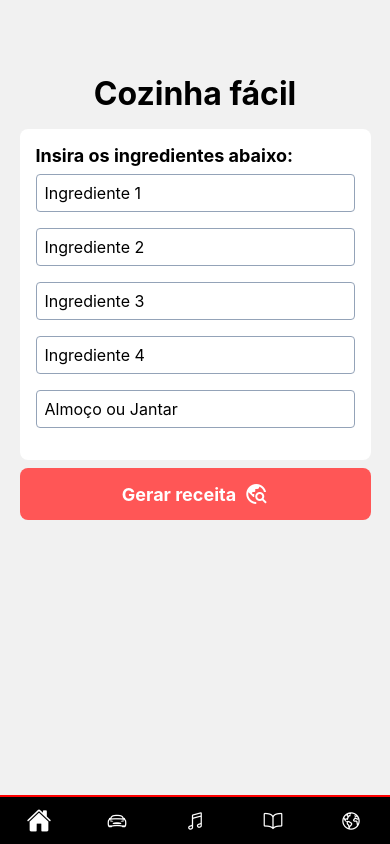
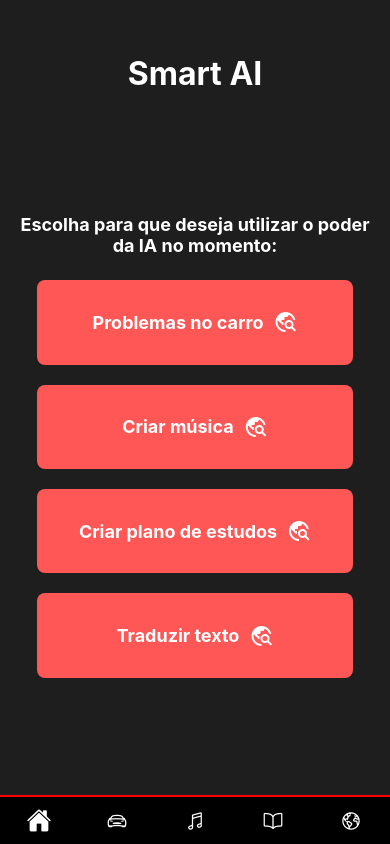
Before and after one commit to IIIgorMoura/test2-IA-integrada, a React Native app in the folder smartKitchen/: screen /home in a window 390 px wide. Built offline with nearby package versions, Linux system fonts and the light colour scheme.

Commit message:
base index buttons

```diff
--- a/smartKitchen/pages/Index.tsx
+++ b/smartKitchen/pages/Index.tsx
@@ -1,126 +1,40 @@
-import { StyleSheet, Text, View, TextInput, TouchableOpacity, Platform, StatusBar, ScrollView, ActivityIndicator, Alert, Keyboard } from 'react-native';
+import React from 'react';
+import { StyleSheet, Text, View, TouchableOpacity, Platform, StatusBar, Dimensions } from 'react-native';
 import { MaterialIcons } from '@expo/vector-icons';
-import { useState } from 'react';
 
-
-const alturaStatusBar = StatusBar.currentHeight
-const KEY_GPT = 'SUA_CHAVE';
+const alturaStatusBar = StatusBar.currentHeight;
+const alturaTela = Dimensions.get('window').height;
 
 export function Home() {
-
-  const [load, defLoad] = useState(false);
-  const [receita, defReceita] = useState("");
-
-  const [ingr1, defIngr1] = useState("");
-  const [ingr2, defIngr2] = useState("");
-  const [ingr3, defIngr3] = useState("");
-  const [ingr4, defIngr4] = useState("");
-  const [ocasiao, defOcasiao] = useState("");
-
-  async function gerarReceita() {
-    if (ingr1 === "" || ingr2 === "" || ingr3 === "" || ingr4 === "" || ocasiao === "") {
-      Alert.alert("Atenção", "Informe todos os ingredientes!", [{ text: "Beleza!" }])
-      return;
-    }
-    defReceita("");
-    defLoad(true);
-    Keyboard.dismiss();
-
-    const prompt = `Sugira uma receita para o ${ocasiao} usando os ingredientes: ${ingr1}, ${ingr2}, ${ingr3} e ${ingr4} e pesquise a receita no YouTube. Caso encontre, informe o link.`;
-
-
-
-    fetch("https://api.openai.com/v1/chat/completions", {
-      method: "POST",
-      headers: {
-        "Content-Type": "application/json",
-        Authorization: `Bearer ${KEY_GPT}`,
-      },
-      body: JSON.stringify({
-        model: "gpt-3.5-turbo",
-        messages: [
-          {
-            role: "user",
-            content: prompt,
-          },
-        ],
-        temperature: 0.2,
-        max_tokens: 500,
-        top_p: 1,
-      })
-    })
-
-    .then(response => response.json())
-    .then((data) => {
-      console.log(data.choices[0].message.content);
-      defReceita(data.choices[0].message.content)
-    })
-    .catch((error) => {
-      console.log(error);
-    })
-    .finally(() => {
-      defLoad(false);
-    })
-  }
-
   return (
     <View style={ESTILOS.container}>
       <StatusBar barStyle="dark-content" translucent={true} backgroundColor="#F1F1F1" />
-      <Text style={ESTILOS.header}>Cozinha fácil</Text>
-      <View style={ESTILOS.form}>
-        <Text style={ESTILOS.label}>Insira os ingredientes abaixo:</Text>
-        <TextInput
-          placeholder="Ingrediente 1"
-          style={ESTILOS.input}
-          value={ingr1}
-          onChangeText={(texto) => defIngr1(texto)}
-        />
-        <TextInput
-          placeholder="Ingrediente 2"
-          style={ESTILOS.input}
-          value={ingr2}
-          onChangeText={(texto) => defIngr2(texto)}
-        />
-        <TextInput
-          placeholder="Ingrediente 3"
-          style={ESTILOS.input}
-          value={ingr3}
-          onChangeText={(texto) => defIngr3(texto)}
-        />
-        <TextInput
-          placeholder="Ingrediente 4"
-          style={ESTILOS.input}
-          value={ingr4}
-          onChangeText={(texto) => defIngr4(texto)}
-        />
-        <TextInput
-          placeholder="Almoço ou Jantar"
-          style={ESTILOS.input}
-          value={ocasiao}
-          onChangeText={(texto) => defOcasiao(texto)}
-        />
+      <Text style={ESTILOS.header}>Smart AI</Text>
+
+
+      <View style={ESTILOS.containerBotoes}>
+        <Text style={ESTILOS.title}>Escolha para que deseja utilizar o poder da IA no momento:</Text>
+
+        <TouchableOpacity style={[ESTILOS.button, { height: alturaTela * 0.1 }]}>
+          <Text style={ESTILOS.buttonText}>Problemas no carro</Text>
+          <MaterialIcons name="travel-explore" size={24} color="#FFF" />
+        </TouchableOpacity>
+
+        <TouchableOpacity style={[ESTILOS.button, { height: alturaTela * 0.1 }]}>
+          <Text style={ESTILOS.buttonText}>Criar música</Text>
+          <MaterialIcons name="travel-explore" size={24} color="#FFF" />
+        </TouchableOpacity>
+
+        <TouchableOpacity style={[ESTILOS.button, { height: alturaTela * 0.1 }]}>
+          <Text style={ESTILOS.buttonText}>Criar plano de estudos</Text>
+          <MaterialIcons name="travel-explore" size={24} color="#FFF" />
+        </TouchableOpacity>
+
+        <TouchableOpacity style={[ESTILOS.button, { height: alturaTela * 0.1 }]}>
+          <Text style={ESTILOS.buttonText}>Traduzir texto</Text>
+          <MaterialIcons name="travel-explore" size={24} color="#FFF" />
+        </TouchableOpacity>
       </View>
-
-      <TouchableOpacity style={ESTILOS.button} onPress={gerarReceita}>
-        <Text style={ESTILOS.buttonText}>Gerar receita</Text>
-        <MaterialIcons name="travel-explore" size={24} color="#FFF" />
-      </TouchableOpacity>
-
-      <ScrollView contentContainerStyle={{ paddingBottom: 24, marginTop: 4, }} style={ESTILOS.containerScroll} showsVerticalScrollIndicator={false} >
-        {load && (
-          <View style={ESTILOS.content}>
-            <Text style={ESTILOS.title}>Produzindo receita...</Text>
-            <ActivityIndicator color="#000" size="large" />
-          </View>
-        )}
-
-        {receita && (
-          <View style={ESTILOS.content}>
-            <Text style={ESTILOS.title}>Sua receita 👇</Text>
-          </View>
-        )}
-      </ScrollView>
-
     </View>
   );
 }
@@ -128,67 +42,43 @@ export function Home() {
 const ESTILOS = StyleSheet.create({
   container: {
     flex: 1,
-    backgroundColor: '#f1f1f1',
+    backgroundColor: '#1e1e1e',
     alignItems: 'center',
-    paddingTop: 20,
+  },
+  containerBotoes: {
+    flex: 1,
+    width: '90%',
+    alignItems: 'center',
+    justifyContent: 'center',
   },
   header: {
     fontSize: 32,
+    color: '#fff',
     fontWeight: 'bold',
     paddingTop: Platform.OS === 'android' ? alturaStatusBar : 54
-  },
-  form: {
-    backgroundColor: '#FFF',
-    width: '90%',
-    borderRadius: 8,
-    padding: 16,
-    marginTop: 16,
-    marginBottom: 8,
-  },
-  label: {
-    fontWeight: 'bold',
-    fontSize: 18,
-    marginBottom: 8,
-  },
-  input: {
-    borderWidth: 1,
-    borderRadius: 4,
-    borderColor: '#94a3b8',
-    padding: 8,
-    fontSize: 16,
-    marginBottom: 16,
   },
   button: {
     backgroundColor: '#FF5656',
     width: '90%',
     borderRadius: 8,
     flexDirection: 'row',
-    padding: 14,
     justifyContent: 'center',
     alignItems: 'center',
-    gap: 8,
+    marginVertical: 10,
   },
   buttonText: {
     fontSize: 18,
     color: '#FFF',
-    fontWeight: 'bold'
-  },
-  content: {
-    backgroundColor: '#FFF',
-    padding: 16,
-    width: '100%',
-    marginTop: 16,
-    borderRadius: 8,
+    fontWeight: 'bold',
+    marginRight: 10,
   },
   title: {
     fontSize: 18,
     fontWeight: 'bold',
     textAlign: 'center',
-    marginBottom: 14
+    marginVertical: 14,
+    color: '#fff',
   },
-  containerScroll: {
-    width: '90%',
-    marginTop: 8,
-  }
+});
 
-})
+export default Home;
```
